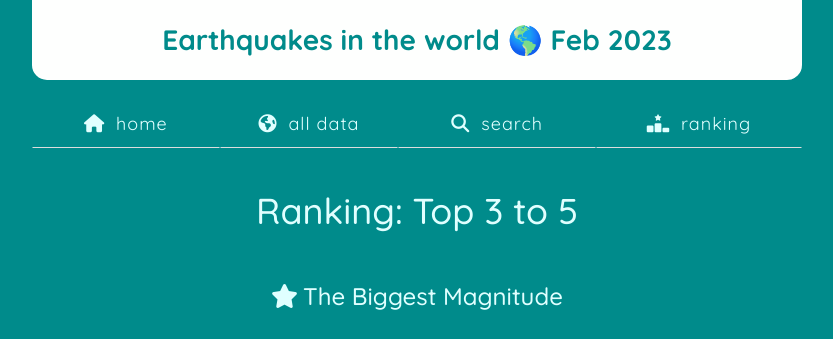
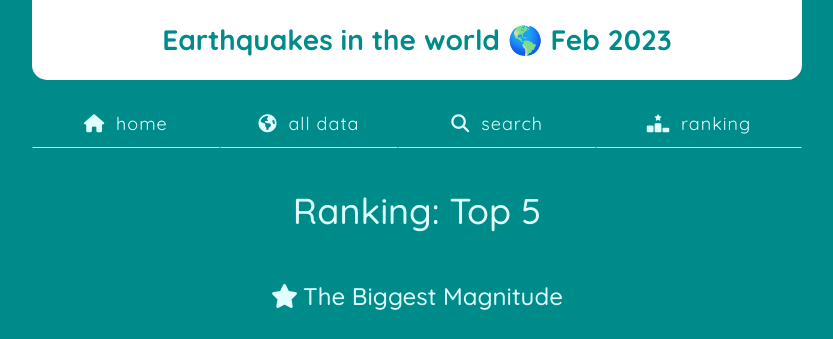
Before and after one commit to azusaw/db-driven-web-app, a Flask app: page /ranking in a window 1280 px wide. Shown: the top 339 px of the page, without its empty margins (223-1056 px from the left). Run offline with Flask 3, Linux system fonts and the light colour scheme; data that the repository does not hold is empty; some libraries are stand-ins or nearby versions.

Commit message:
changed ranking count 3 to 5

```diff
--- a/app.py
+++ b/app.py
@@ -35,8 +35,8 @@ def search():
 
 @app.route("/ranking")
 def ranking():
-    mag_rows = db.select_mag_top3()
-    depth_rows = db.select_depth_top3()
+    mag_rows = db.select_mag_top5()
+    depth_rows = db.select_depth_top5()
     country_rows = db.select_country_top5()
     return render_template("ranking_page.html", mag_rows=mag_rows, depth_rows=depth_rows, country_rows=country_rows)
 
--- a/database.py
+++ b/database.py
@@ -52,8 +52,8 @@ class Database:
         # return records and the number of record
         return map(self.cleansing_data, rows), len(rows)
 
-    # Execute SELECT query to get TOP3 biggest magnitude
-    def select_mag_top3(self):
+    # Execute SELECT query to get TOP5 biggest magnitude
+    def select_mag_top5(self):
         conn = sqlite3.connect(self.dbname)
         conn.row_factory = sqlite3.Row
         cur = conn.cursor()
@@ -61,7 +61,7 @@ class Database:
         try:
             cur.execute(
                 "SELECT e.time, e.depth, e.mag, e.magType, e.place, s.name " +
-                "FROM earthquakes e LEFT JOIN sources s on e.net = s.id ORDER BY e.mag DESC LIMIT 3"
+                "FROM earthquakes e LEFT JOIN sources s on e.net = s.id ORDER BY e.mag DESC LIMIT 5"
             )
         except Exception as e:
             flash(f"ERROR: Failed to execute SQL - {e}", "error")
@@ -71,8 +71,8 @@ class Database:
 
         return map(self.cleansing_data, rows)
 
-    # Execute SELECT query to get TOP3 deepest
-    def select_depth_top3(self):
+    # Execute SELECT query to get TOP5 deepest
+    def select_depth_top5(self):
         conn = sqlite3.connect(self.dbname)
         conn.row_factory = sqlite3.Row
         cur = conn.cursor()
@@ -80,7 +80,7 @@ class Database:
         try:
             cur.execute(
                 "SELECT e.time, e.depth, e.mag, e.magType, e.place, s.name " +
-                "FROM earthquakes e LEFT JOIN sources s on e.net = s.id ORDER BY e.depth DESC LIMIT 3"
+                "FROM earthquakes e LEFT JOIN sources s on e.net = s.id ORDER BY e.depth DESC LIMIT 5"
             )
         except Exception as e:
             flash(f"ERROR: Failed to execute SQL - {e}", "error")
--- a/templates/ranking_page.html
+++ b/templates/ranking_page.html
@@ -1,6 +1,6 @@
 {% extends 'base.html' %}
 {% block page_content %}
-<h1>Ranking: Top 3 to 5</h1>
+<h1>Ranking: Top 5</h1>
 
 <h3>
     <i class="fa-solid fa-star mr-1"></i>The Biggest Magnitude
```
